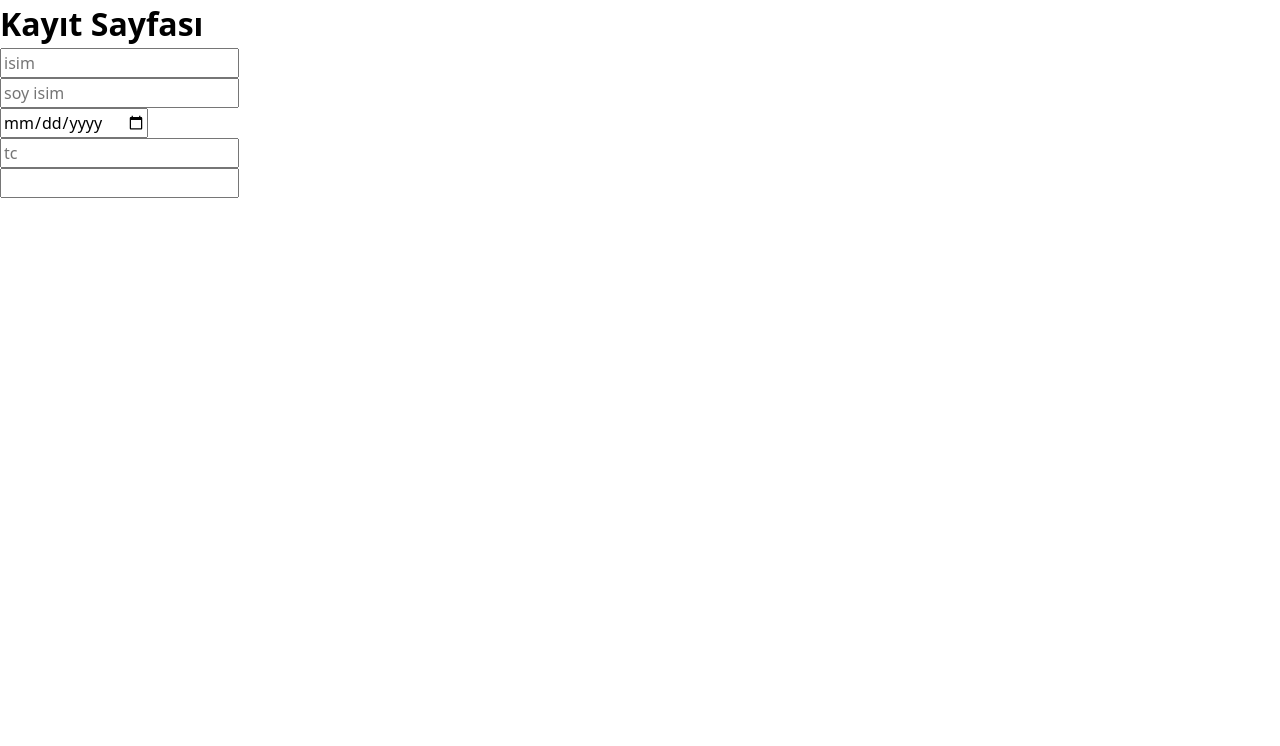
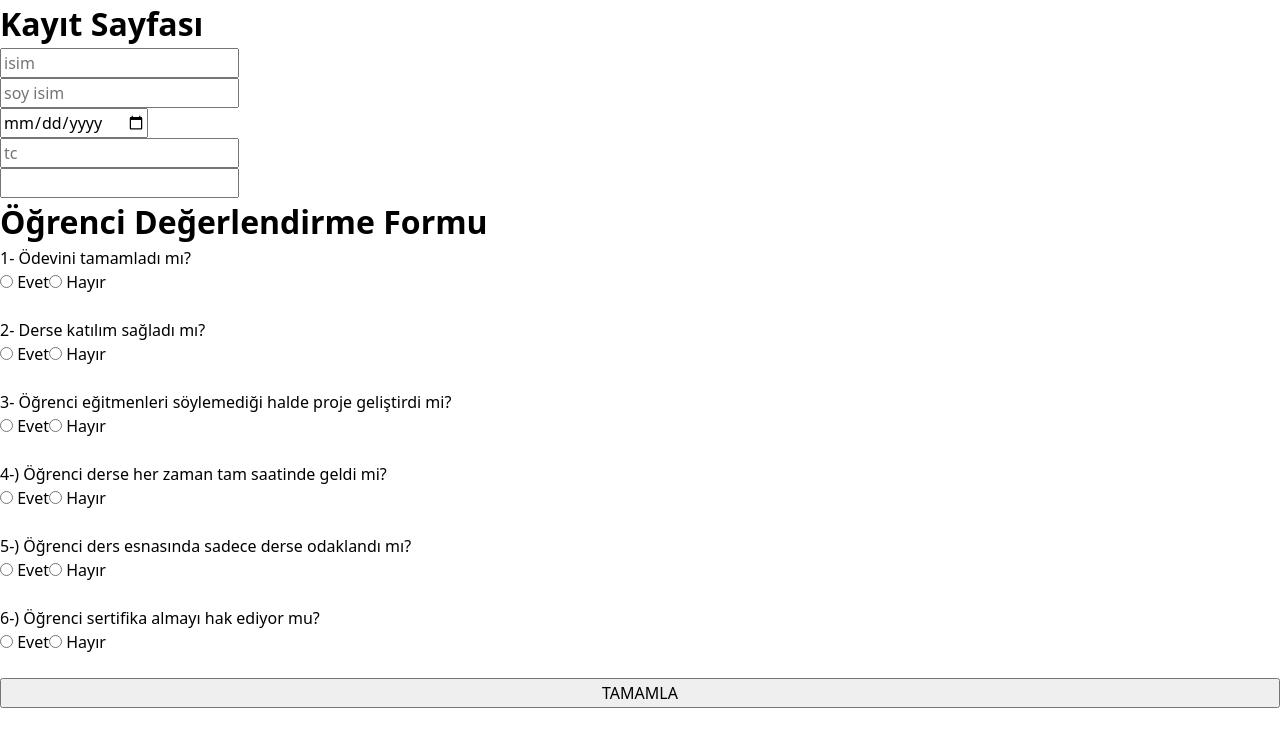
Before and after one commit to beratdimen/ogrenciKayit, a Next.js app: page / in a window 1280 px wide. Shown: the top 746 px of the page. Built offline with nearby package versions, Linux system fonts and the light colour scheme.

Commit message:
ücüncü sayfa bitti

```diff
--- a/app/kayit/page.jsx
+++ b/app/kayit/page.jsx
@@ -1,4 +1,6 @@
 "use client";
+
+import EvaluationForm from "../kayıt3/page";
 
 export default function Kayit() {
   return (
@@ -25,6 +27,7 @@ export default function Kayit() {
           <input type="text" />
         </label>
       </form>
+<EvaluationForm/>
     </>
   );
 }
--- /dev/null
+++ b/app/kayıt3/page.jsx
@@ -0,0 +1,172 @@
+"use client";
+import { useState } from "react";
+
+
+export default function EvaluationForm() {
+    const [answers, setAnswers] = useState({
+      taskCompleted: "",
+      attendedClass: "",
+      developedProject: "",
+      onTime: "",
+      focused: "",
+      deservesCertificate: "",
+    });
+
+    const [formSubmitted, setFormSubmitted] = useState(false);
+    const [isCertified, setIsCertified] = useState(false);
+
+    const handleChange = (e) => {
+      setAnswers({
+        ...answers,
+        [e.target.name]: e.target.value,
+      });
+    };
+
+    const handleSubmit = (e) => {
+      e.preventDefault();
+      if (answers.deservesCertificate === "evet") {
+        setIsCertified(true);
+      }
+      setFormSubmitted(true);
+    };
+
+    if (formSubmitted) {
+      return (
+        <div>
+          {isCertified ? (
+            <h2>Sertifika hazırlanıyor...</h2>
+          ) : (
+            <h2>İşlem tamamlandı.</h2>
+          )}
+        </div>
+      );
+    }
+
+    return (
+    <form onSubmit={handleSubmit}>
+      <h1>Öğrenci Değerlendirme Formu</h1>
+
+      <label>
+        1- Ödevini tamamladı mı?
+        <br />
+        <input
+          type="radio"
+          name="taskCompleted"
+          value="evet"
+          onChange={handleChange}
+        />{" "}
+        Evet
+        <input
+          type="radio"
+          name="taskCompleted"
+          value="hayır"
+          onChange={handleChange}
+        />{" "}
+        Hayır
+      </label>
+      <br />
+
+      <label>
+        2- Derse katılım sağladı mı?
+        <br />
+        <input
+          type="radio"
+          name="attendedClass"
+          value="evet"
+          onChange={handleChange}
+        />{" "}
+        Evet
+        <input
+          type="radio"
+          name="attendedClass"
+          value="hayır"
+          onChange={handleChange}
+        />{" "}
+        Hayır
+      </label>
+      <br />
+
+      <label>
+        3- Öğrenci eğitmenleri söylemediği halde proje geliştirdi mi?
+        <br />
+        <input
+          type="radio"
+          name="developedProject"
+          value="evet"
+          onChange={handleChange}
+        />{" "}
+        Evet
+        <input
+          type="radio"
+          name="developedProject"
+          value="hayır"
+          onChange={handleChange}
+        />{" "}
+        Hayır
+      </label>
+      <br />
+
+      <label>
+        4-) Öğrenci derse her zaman tam saatinde geldi mi?
+        <br />
+        <input
+          type="radio"
+          name="onTime"
+          value="evet"
+          onChange={handleChange}
+        />{" "}
+        Evet
+        <input
+          type="radio"
+          name="onTime"
+          value="hayır"
+          onChange={handleChange}
+        />{" "}
+        Hayır
+      </label>
+      <br />
+
+      <label>
+        5-) Öğrenci ders esnasında sadece derse odaklandı mı?
+        <br />
+        <input
+          type="radio"
+          name="focused"
+          value="evet"
+          onChange={handleChange}
+        />{" "}
+        Evet
+        <input
+          type="radio"
+          name="focused"
+          value="hayır"
+          onChange={handleChange}
+        />{" "}
+        Hayır
+      </label>
+      <br />
+
+      <label>
+        6-) Öğrenci sertifika almayı hak ediyor mu?
+        <br />
+        <input
+          type="radio"
+          name="deservesCertificate"
+          value="evet"
+          onChange={handleChange}
+        />{" "}
+        Evet
+        <input
+          type="radio"
+          name="deservesCertificate"
+          value="hayır"
+          onChange={handleChange}
+        />{" "}
+        Hayır
+      </label>
+      <br />
+
+      <button type="submit">TAMAMLA</button>
+    </form>
+  );
+}
```
